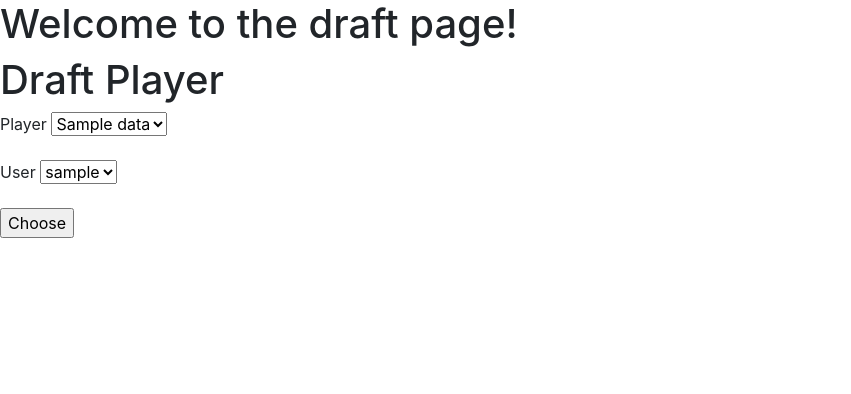
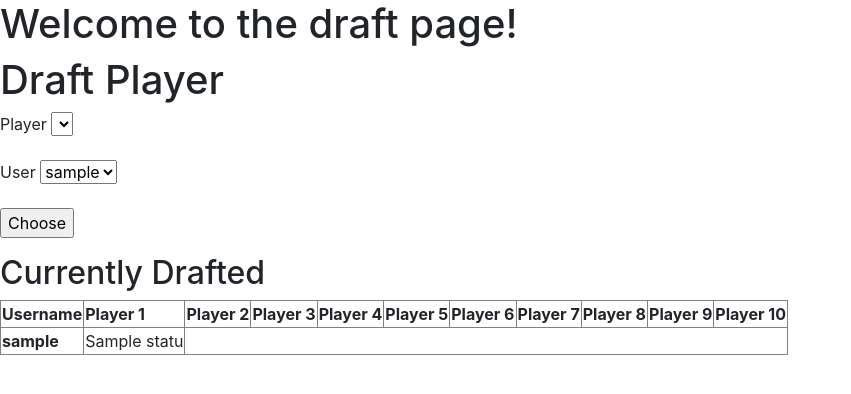
Before and after one commit to edward638/datastone, a Flask app: page /draft in a window 1280 px wide. Shown: the part 106-500 px from the top of the page, without its empty margins (0-851 px from the left). Run offline with Flask 2, Linux system fonts and the light colour scheme; tables that the repository leaves empty hold one stand-in row (values such as "Sample post"); lists and menus that the app fills with data are empty; some libraries are stand-ins or nearby versions.

Commit message:
worked on draft

```diff
--- a/app/routes.py
+++ b/app/routes.py
@@ -1,6 +1,6 @@
 from app import app, db
 
-from app.models import PlayerData, User, Settings
+from app.models import PlayerStatus, User, Settings
 from app.forms import LoginForm, DraftForm, RegistrationForm, StartDraftForm
 from flask import render_template, flash, redirect, url_for
 from flask_login import current_user, login_user, logout_user
@@ -61,17 +61,20 @@ def standings():
 def draft():
     start = StartDraftForm()
     form = DraftForm()
-    players = PlayerData.query.all()
+    players = PlayerStatus.query.all()
     users = User.query.all()
     settings = Settings.query.all()
     is_active = [x.active for x in settings][0]
     # print(is_active)
     # print(" ^ value of is_active")
-    form.player_id.choices = [(i.id, i.name) for i in players]
+    form.player_id.choices = [(i.player_id, i.name) for i in players if i.user_id == -1]
     form.user_id.choices = [(j.id, j.username) for j in users]
+    # print(start.validate_on_submit())
     # print(form.validate_on_submit())
+    # print("start, form\n")
 
-    if start.validate_on_submit():
+    if start.validate_on_submit() and is_active != 1:
+        print("start validated")
         settings_update = Settings.query.first()
         settings_update.active = 1
         db.session.commit()
@@ -79,13 +82,21 @@ def draft():
         return redirect('/draft')
 
     if form.validate_on_submit():
-        player_update = PlayerData.query.filter_by(id=form.player_id.data).first()
-        player_update.owner = form.user_id.data
+        print("form validated")
+        player_update = PlayerStatus.query.filter_by(player_id=form.player_id.data).first()
+        # print("player_update owner: " + player_update.owner)
+        player_update.user_id = form.user_id.data
         db.session.commit()
-
         return redirect('/draft')
 
-    return render_template("draft.html", start=start, form=form, is_active=is_active)
+    draftees = dict()
+    for x in users:
+        draftees[x.username] = list()
+        for player in PlayerStatus.query.filter_by(user_id=x.id):
+            draftees[x.username].append(player.name)
+
+
+    return render_template("draft.html", start=start, form=form, is_active=is_active, draftees=draftees)
 
 @app.route('/draft/start')
 def draft_start():
--- a/app/templates/draft.html
+++ b/app/templates/draft.html
@@ -11,7 +11,7 @@
 <h1>Welcome to the draft page!</h1>
 
 {% if is_active == 0 %}
-
+    <h2>Please have all users present for this action.</h2>
     {% block content1 %}
         <form action="" method="post" novalidate>
             {{ start.hidden_tag() }}
@@ -21,7 +21,6 @@
     {% endblock %}
 
 {% endif %}
-
 
 {% if is_active == 1 %}
 <h1>Draft Player</h1>
@@ -41,6 +40,29 @@
     </form>
 {% endblock %}
 
+
+<h2>Currently Drafted</h2>
+
+    <table border="1">
+        <tr>
+            <th>Username</th>
+            {% for x in range(10) %}
+                <th>Player {{ x + 1 }}</th>
+            {% endfor %}
+        </tr>
+        {% for user in draftees %}
+        <tr>
+            <td><b>{{ user }}</b></td>
+            {%  for player in draftees[user] %}
+                <td>{{ player }}</td>
+            {% endfor %}
+        </tr>
+        {% endfor %}
+    </table>
+
+
+
+
 {% endif %}
 
 {#<h2>Reset League</h2>#}
--- a/db/begin.sql
+++ b/db/begin.sql
@@ -34,6 +34,7 @@ CREATE TABLE PlayerWeeklyStats
  PRIMARY KEY(player_id, week));
 
 -- SQL statement to populate PlayerWeeklyStats with everything but score
+-- RUN this big query, replacing the 1 on line 41 with 2, 3, ..., 16.
 WITH IND(i) AS (SELECT * FROM generate_series(0, (SELECT COUNT(*) FROM player_status) - 1, 1))
 		INSERT INTO player_weekly_stats SELECT
 			i,
```
